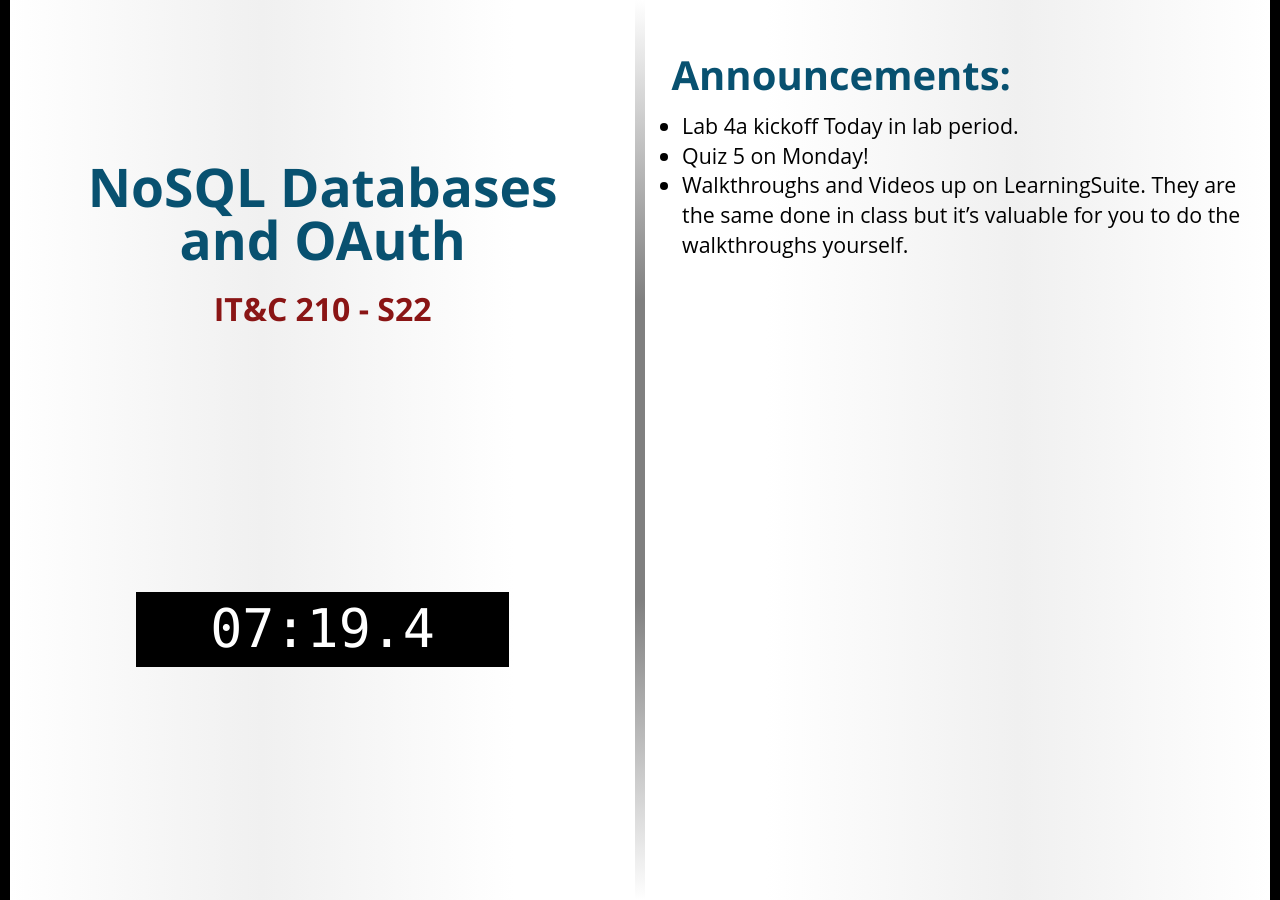
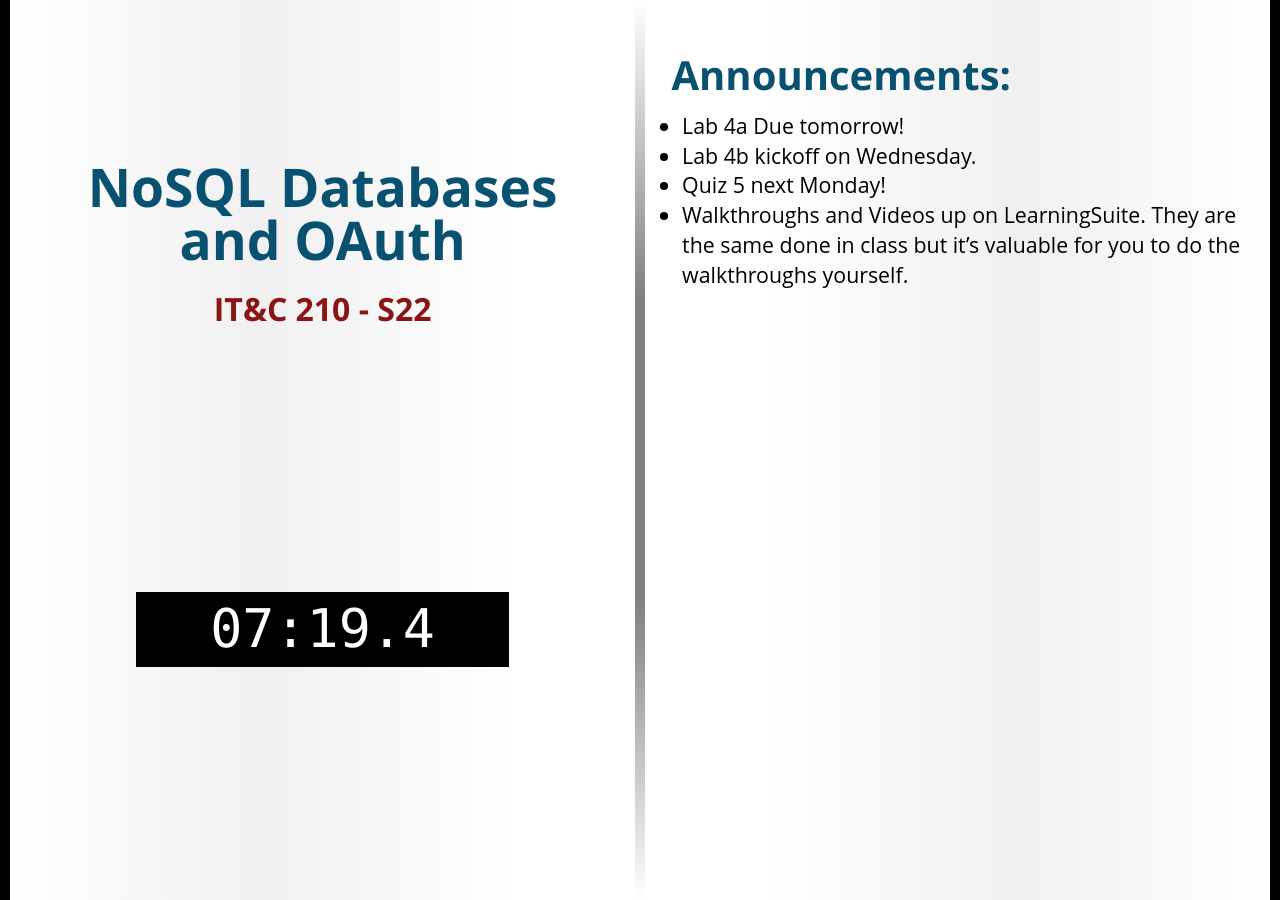
Before and after one commit to BYU-ITC-210/BYU-ITC-210.github.io, a Jekyll site: the page built from _welcome/S22.md, in a window 1280 px wide. Built offline with Jekyll 4.4.1, drawn with Linux system fonts in a browser that asks for light colours; some web fonts are replaced.

Commit message:
Update S22 Welcome

```diff
--- a/_welcome/S22.md
+++ b/_welcome/S22.md
@@ -3,6 +3,7 @@ title: NoSQL Databases and OAuth
 session: S22
 ---
 
-* Lab 4a kickoff Today in lab period.
-* Quiz 5 on Monday!
+* Lab 4a Due tomorrow!
+* Lab 4b kickoff on Wednesday.
+* Quiz 5 next Monday!
 * Walkthroughs and Videos up on LearningSuite. They are the same done in class but it's valuable for you to do the walkthroughs yourself.
```
